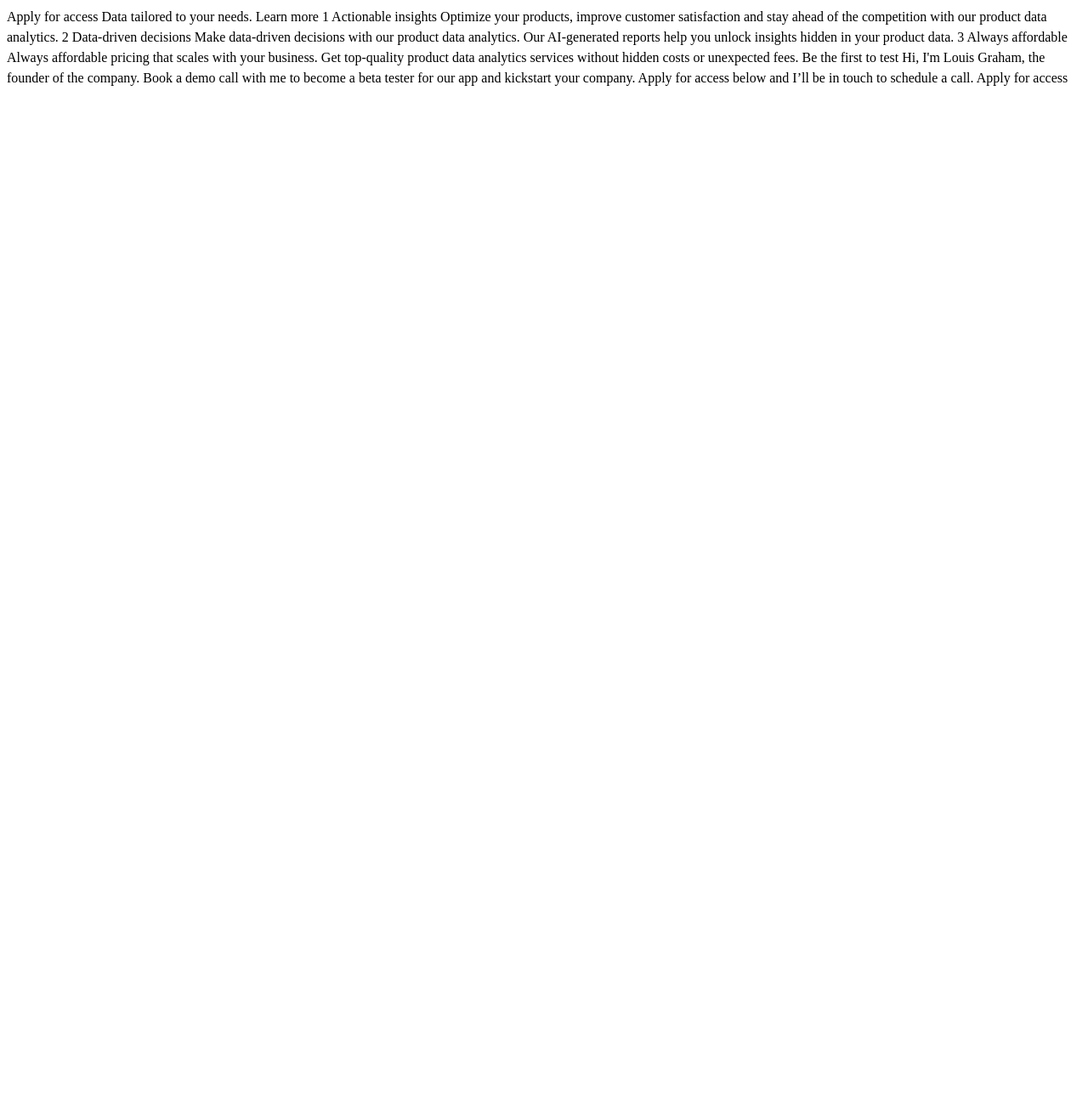
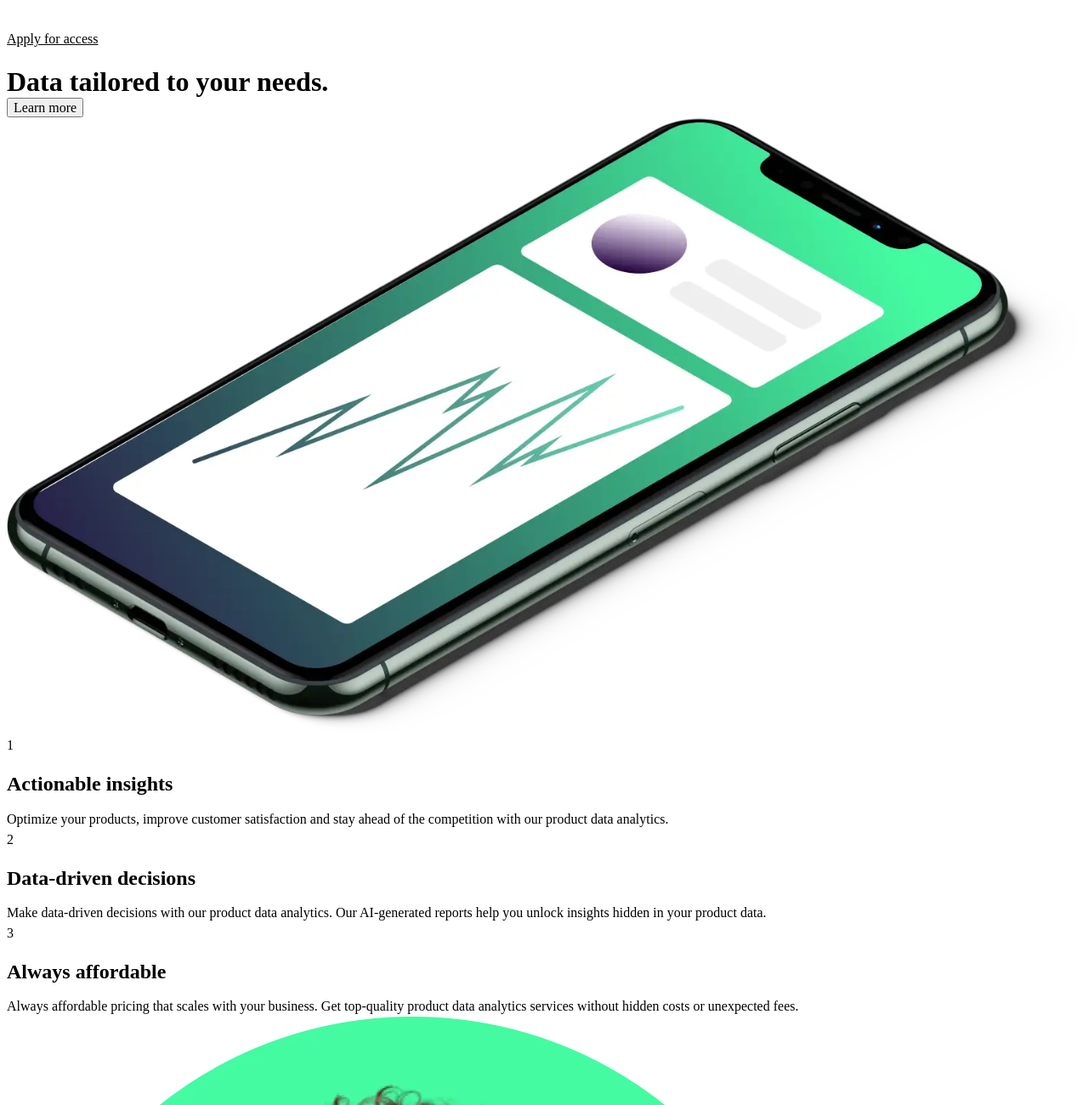
Before and after one commit to Matthieu83600/Workit-landing-page, a plain HTML site: page index.html in a window 1280 px wide. Shown: the top 1300 px of the page at 85% size. Before the commit the page ends 808 px from the top, so only its background shows below. Drawn offline with Linux system fonts and the light colour scheme.

Commit message:
feat: template html

```diff
--- a/index.html
+++ b/index.html
@@ -3,18 +3,84 @@
   <head>
     <meta charset="UTF-8" />
     <meta name="viewport" content="width=device-width, initial-scale=1.0" />
-
+    <meta http-equiv="X-UA-Compatible" content="ie=edge" />
     <link rel="icon" type="image/png" sizes="32x32" href="./assets/images/favicon-32x32.png" />
     <link rel="stylesheet" href="./css/reset.css" />
+    <link rel="stylesheet" href="./css/style.css" />
     <title>Frontend Mentor | Workit landing page</title>
   </head>
   <body>
-    Apply for access Data tailored to your needs. Learn more 1 Actionable insights Optimize your products, improve
-    customer satisfaction and stay ahead of the competition with our product data analytics. 2 Data-driven decisions
-    Make data-driven decisions with our product data analytics. Our AI-generated reports help you unlock insights hidden
-    in your product data. 3 Always affordable Always affordable pricing that scales with your business. Get top-quality
-    product data analytics services without hidden costs or unexpected fees. Be the first to test Hi, I'm Louis Graham,
-    the founder of the company. Book a demo call with me to become a beta tester for our app and kickstart your company.
-    Apply for access below and I’ll be in touch to schedule a call. Apply for access
+    <header>
+      <div class="header">
+        <img src="./assets/images/logo-light.svg" alt="Workit's Logo" />
+        <nav class="nav">
+          <a href="#">Apply for access</a>
+        </nav>
+      </div>
+      <div class="hero">
+        <h1>Data tailored to your needs.</h1>
+        <button type="button">Learn more</button>
+        <img src="./assets/images/image-hero.webp" alt="Workit's app on your smartphone" />
+      </div>
+    </header>
+    <main>
+      <div class="value">
+        <div class="value__insights">
+          <span>1</span>
+          <h2>Actionable insights</h2>
+          <p>
+            Optimize your products, improve customer satisfaction and stay ahead of the competition with our product
+            data analytics.
+          </p>
+        </div>
+        <div class="value__data">
+          <span>2</span>
+          <h2>Data-driven decisions</h2>
+          <p>
+            Make data-driven decisions with our product data analytics. Our AI-generated reports help you unlock
+            insights hidden in your product data.
+          </p>
+        </div>
+        <div class="value__pricing">
+          <span>3</span>
+          <h2>Always affordable</h2>
+          <p>
+            Always affordable pricing that scales with your business. Get top-quality product data analytics services
+            without hidden costs or unexpected fees.
+          </p>
+        </div>
+      </div>
+      <div class="cta">
+        <img src="./assets/images/image-founder.webp" alt="Founder of Workit" />
+        <div>
+          <h2>Be the first to test</h2>
+          <p>
+            Hi, I'm Louis Graham, the founder of the company. Book a demo call with me to become a beta tester for our
+            app and kickstart your company. Apply for access below and I’ll be in touch to schedule a call.
+          </p>
+          <button type="button">Apply for access</button>
+        </div>
+      </div>
+    </main>
+    <footer>
+      <div class="footer">
+        <img src="./assets/images/logo-dark.svg" alt="Workit's Logo" />
+        <div class="footer__socials">
+          <a href="#">
+            <img src="./assets/images/icon-facebook.svg" alt="Facebook's Logo" />
+          </a>
+          <a href="#">
+            <img src="./assets/images/icon-twitter.svg" alt="Twitter's Logo" />
+          </a>
+          <a href="#">
+            <img src="./assets/images/icon-instagram.svg" alt="Instagram's Logo" />
+          </a>
+        </div>
+        <p class="footer__challenge">
+          Challenge by <a href="https://www.frontendmentor.io?ref=challenge" target="_blank">Frontend Mentor</a>. Coded
+          by <a href="https://matthieubonjour.dev/" target="_blank">Matthieu Bonjour</a>.
+        </p>
+      </div>
+    </footer>
   </body>
 </html>
```
Also changed, not shown: css/style.css (added).
